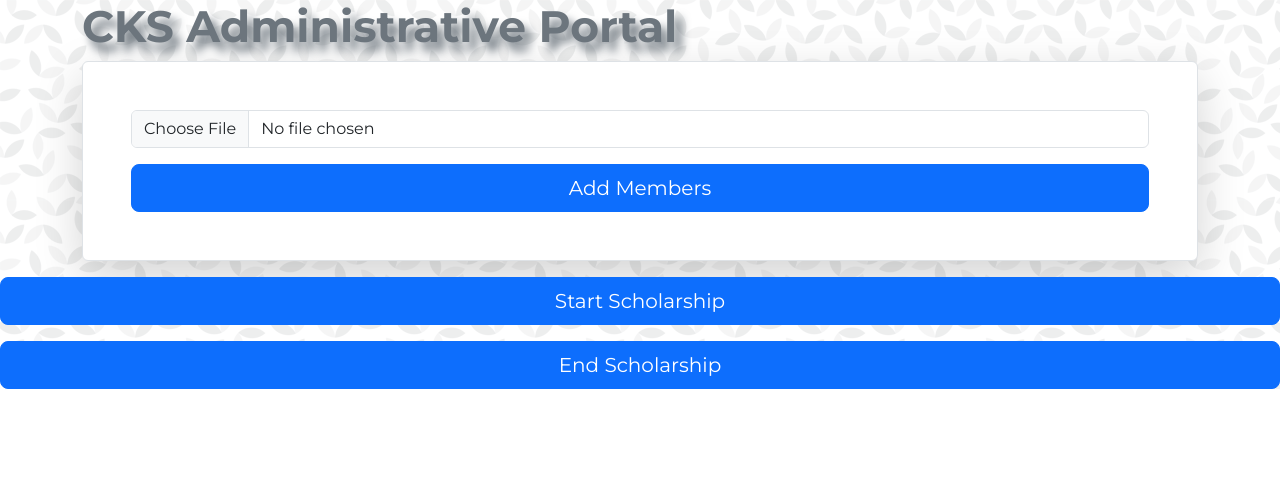
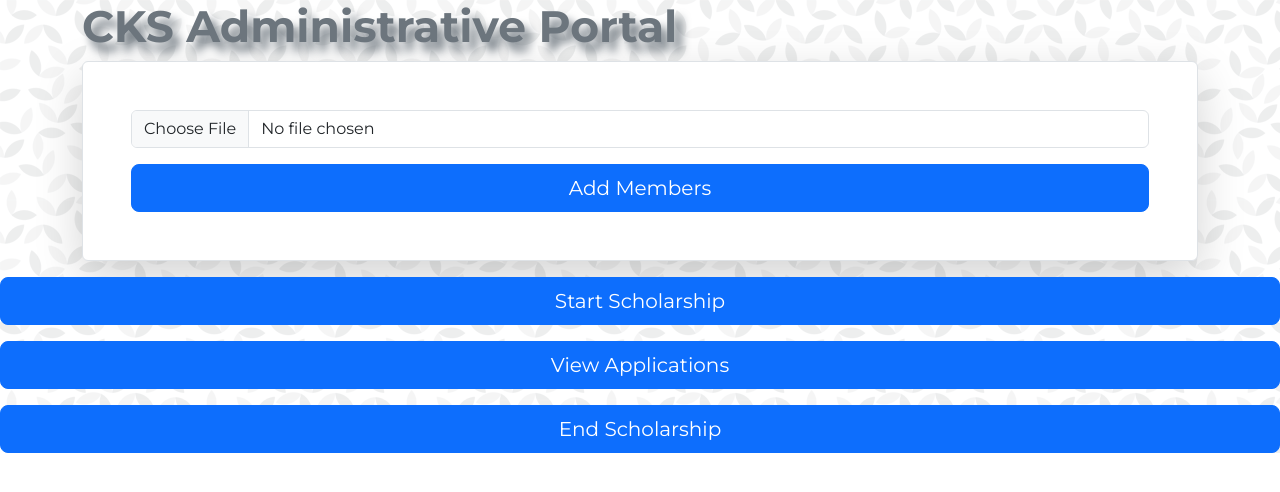
Before and after one commit to bschultz99/cks, a Flask app: template templates/admin.html in a window 1280 px wide. Shown: the top 492 px of the page. Run offline with Flask 3, Linux system fonts and the light colour scheme; the template is opened without the code that fills it, so the values that code supplies are empty; some libraries are stand-ins or nearby versions; some web fonts are replaced.

Commit message:
Admin view

```diff
--- a/templates/admin.html
+++ b/templates/admin.html
@@ -28,6 +28,7 @@
                     <input class="form-control" type="file", id="fileInput" accept=".csv">
                     <div class="mb-3"></div><button class="btn btn-primary btn-lg d-block w-100" type="button" id="add-members">Add Members</button></div>
                     <div class="mb-3"></div><button class="btn btn-primary btn-lg d-block w-100" type="button" id="start-scholarship">Start Scholarship</button></div>
+                    <div class="mb-3"></div><button class="btn btn-primary btn-lg d-block w-100" type="button" id="view-applications">View Applications</button></div>
                     <div class="mb-3"></div><button class="btn btn-primary btn-lg d-block w-100" type="button" id="end-scholarship">End Scholarship</button></div>
                 </form>
             </div>
@@ -104,6 +105,11 @@
                 });
             });
     </script>
+    <script>
+        document.getElementById('view-applications').addEventListener('click', function () {
+                window.location.href = '/application_view';
+            });
+    </script>
 </body>
 
 </html>
```
